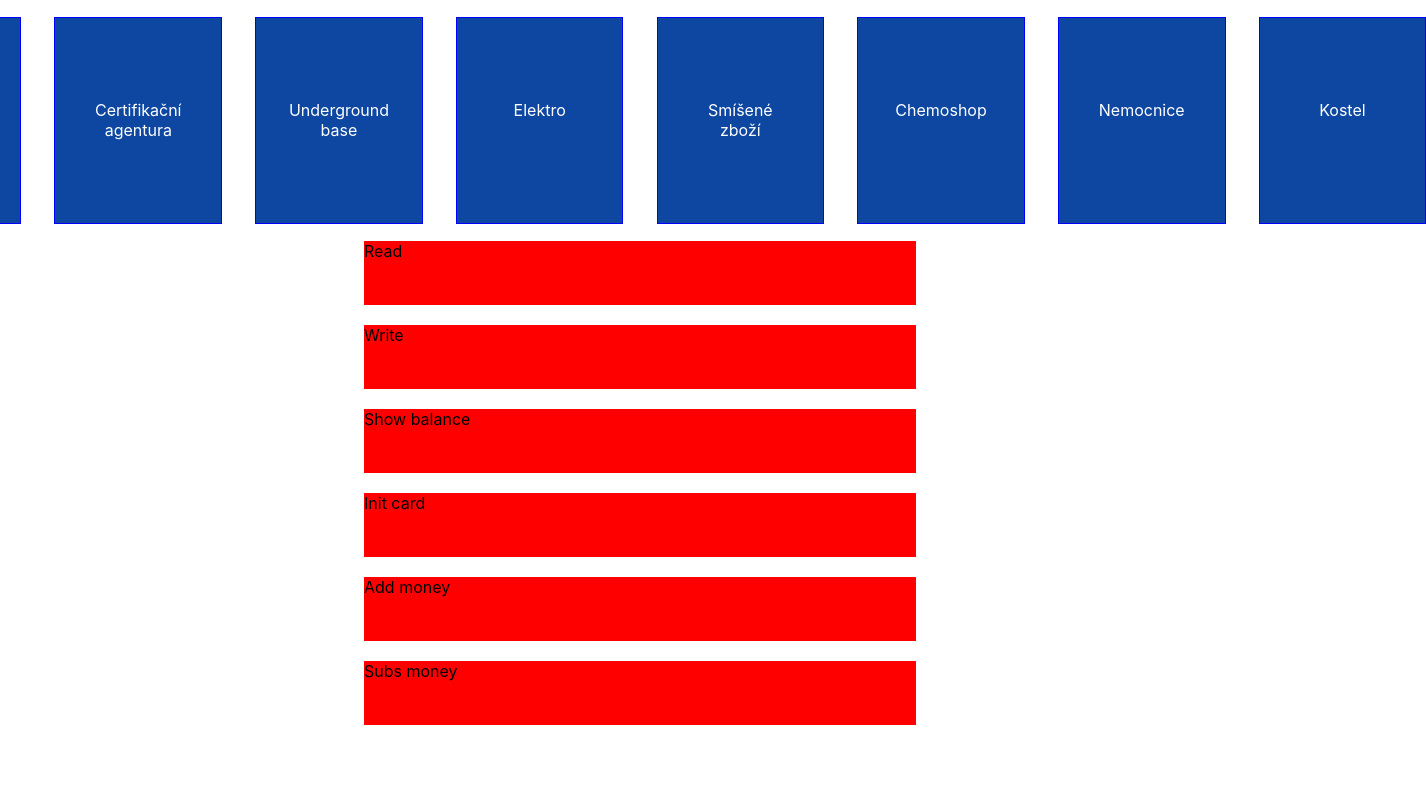
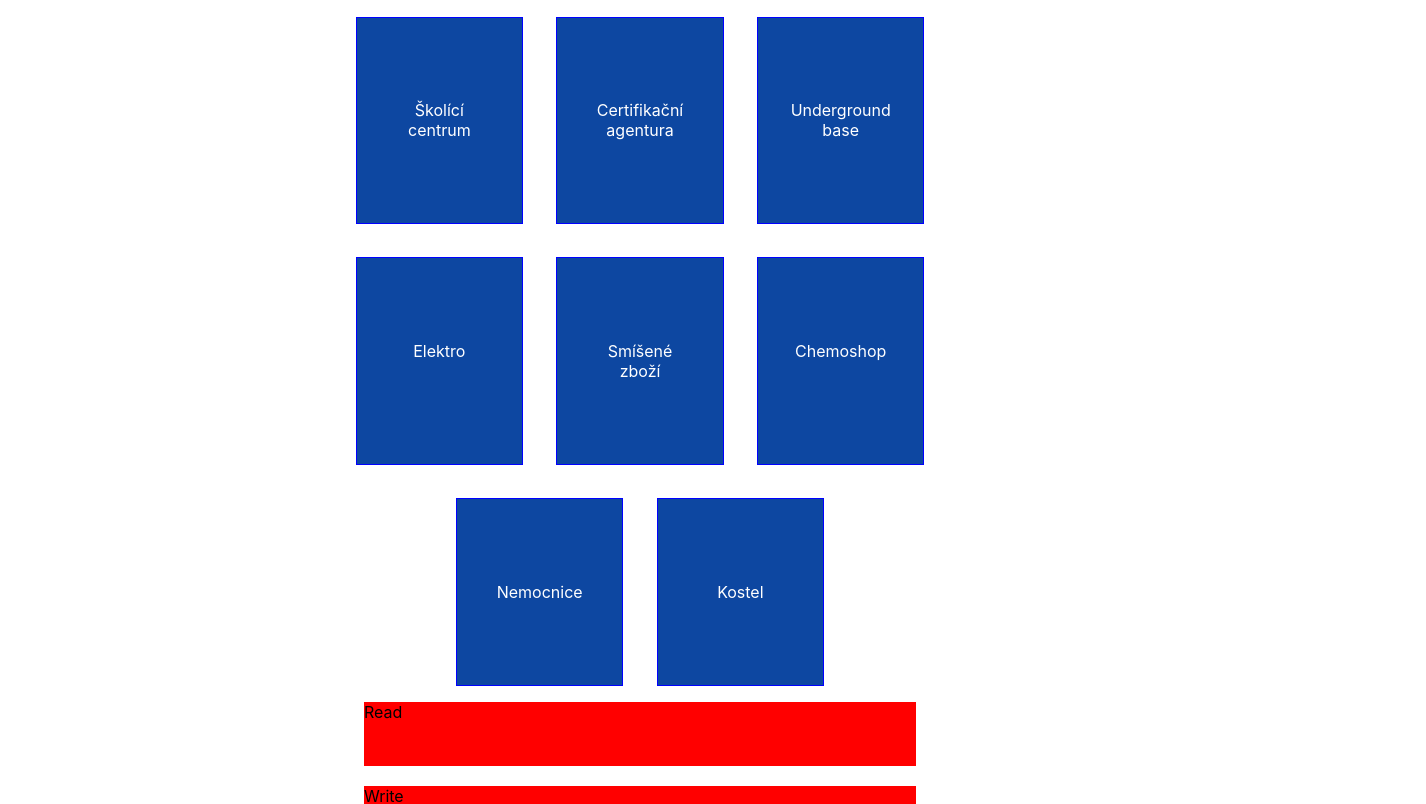
Before and after one commit to StastnyJ/boom-game-card-reader, a React (Create React App) app: page / in a window 1280 px wide. Shown: the top 804 px of the page, 1426 px wide, since content can reach past the window. Built offline with nearby package versions, Linux system fonts and the light colour scheme; the HTML template or start-up script is replaced by a standard one.

Commit message:
~ fix unnecessary imports

```diff
--- a/src/Pages/Home.tsx
+++ b/src/Pages/Home.tsx
@@ -1,14 +1,30 @@
-import { Grid } from "@mui/material";
+import React from "react";
 import { blue } from "@mui/material/colors";
 import { Container } from "@mui/system";
-import React from "react";
 import { useNavigate } from "react-router-dom";
 
 export default function Home() {
   const nav = useNavigate();
   return (
     <Container maxWidth="sm">
+      {[
+        [
+          { name: "Školící centrum", link: "1" },
+          { name: "Certifikační agentura", link: "2" },
+          { name: "Underground base", link: "3" },
+        ],
+        [
+          { name: "Elektro", link: "4" },
+          { name: "Smíšené zboží", link: "5" },
+          { name: "Chemoshop", link: "6" },
+        ],
+        [
+          { name: "Nemocnice", link: "7" },
+          { name: "Kostel", link: "8" },
+        ],
+      ].map((row, i) => (
         <div
+          key={i}
           style={{
             display: "flex",
             alignContent: "center",
@@ -17,18 +33,10 @@ export default function Home() {
             color: "white",
           }}
         >
-        {[
-          { name: "Školící centrum", link: "center" },
-          { name: "Certifikační agentura", link: "center" },
-          { name: "Underground base", link: "center" },
-          { name: "Elektro", link: "center" },
-          { name: "Smíšené zboží", link: "center" },
-          { name: "Chemoshop", link: "center" },
-          { name: "Nemocnice", link: "center" },
-          { name: "Kostel", link: "center" },
-        ].map(({ name, link }) => (
+          {row.map(({ name, link }) => (
             <>
               <div
+                key={link}
                 style={{
                   display: "flex",
                   alignContent: "center",
@@ -49,6 +57,7 @@ export default function Home() {
             </>
           ))}
         </div>
+      ))}
 
       <div style={{ backgroundColor: "red", width: "100%", height: 64 }} onClick={() => nav("/read")}>
         Read
```
Lines whose indentation alone changed are shown as unchanged.
